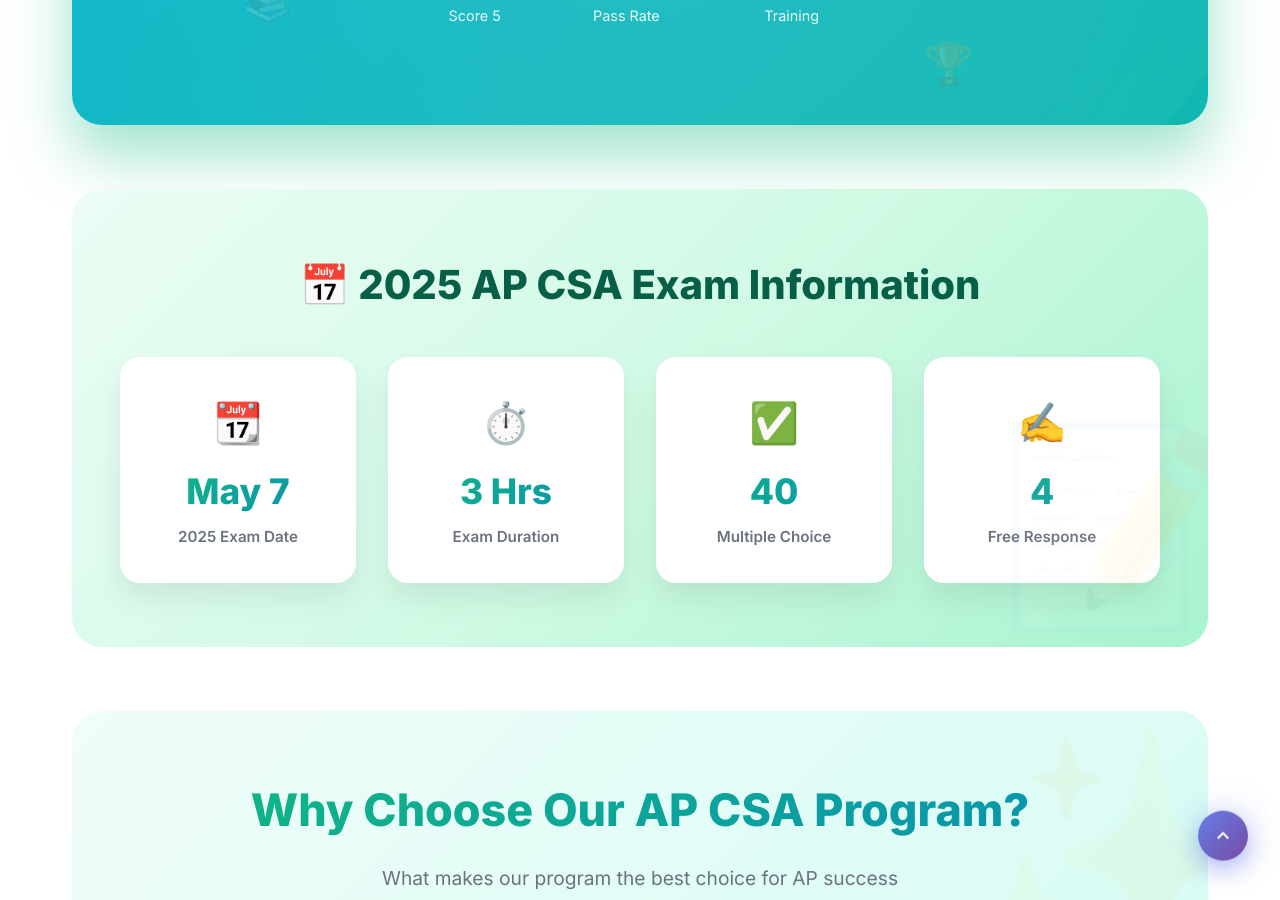
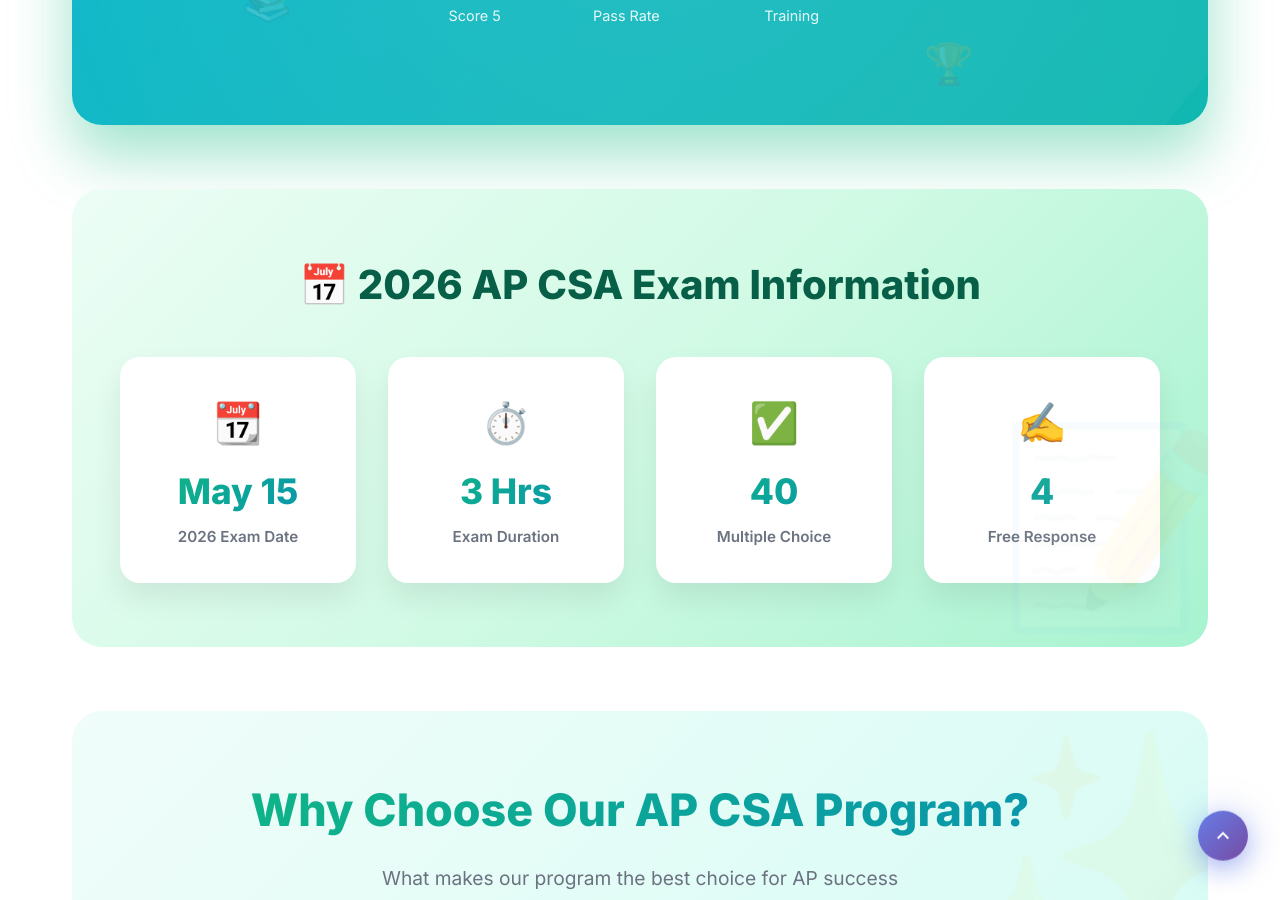
Before and after one commit to hangzhaosbu/aicoding, a Jekyll site: the page built from course_webpages/APCSA.md, in a window 1280 px wide and 900 px high, scrolled down 853 px. Built offline with Jekyll 4.4.1, drawn with Linux system fonts in a browser that asks for light colours.

Commit message:
Update AP CSA exam information to 2026

```diff
--- a/course_webpages/APCSA.md
+++ b/course_webpages/APCSA.md
@@ -991,20 +991,20 @@ description_zh: 通过全面的Java培训在AP CSA考试中取得优异成绩
 <!-- Exam Information -->
 <div class="exam-info">
   <h2>
-    <span class="en-content">📅 2025 AP CSA Exam Information</span>
-    <span class="zh-content">📅 2025年AP CSA考试信息</span>
+    <span class="en-content">📅 2026 AP CSA Exam Information</span>
+    <span class="zh-content">📅 2026年AP CSA考试信息</span>
   </h2>
 
   <div class="exam-stats">
     <div class="stat-card">
       <div class="stat-icon">📆</div>
       <span class="stat-number">
-        <span class="en-content">May 7</span>
-        <span class="zh-content">5月7日</span>
+        <span class="en-content">May 15</span>
+        <span class="zh-content">5月15日</span>
       </span>
       <div class="stat-label">
-        <span class="en-content">2025 Exam Date</span>
-        <span class="zh-content">2025考试日期</span>
+        <span class="en-content">2026 Exam Date</span>
+        <span class="zh-content">2026考试日期</span>
       </div>
     </div>
     <div class="stat-card">
```
